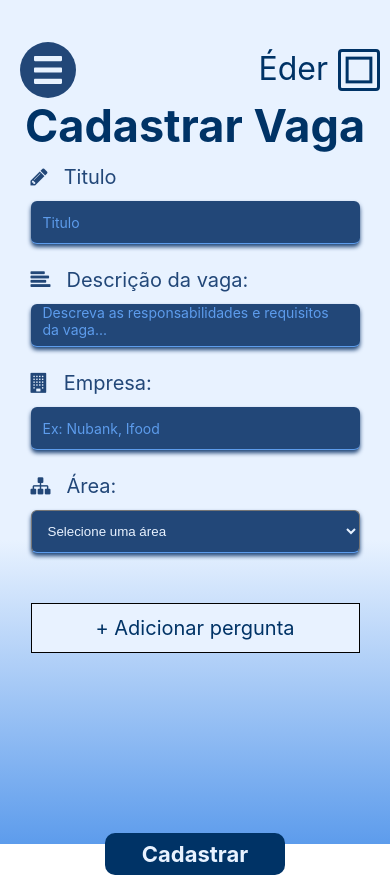
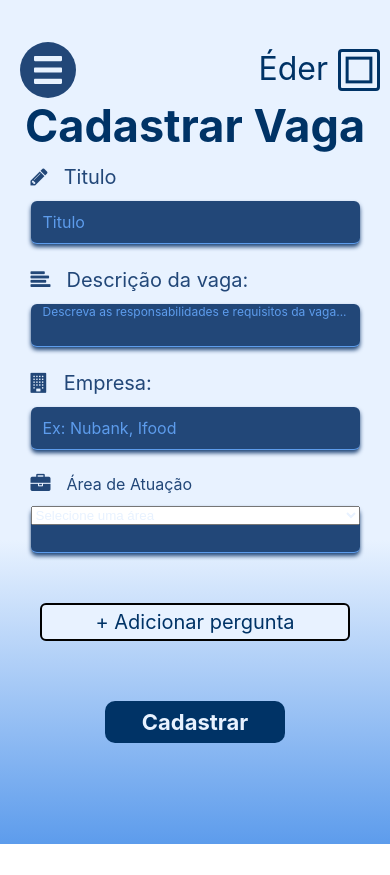
Before and after one commit to patrickfc17/Eder, a React Native app: screen / in a window 390 px wide. After the commit the page ends 844 px from the top, so only its background shows below. Built offline with nearby package versions, Linux system fonts and the light colour scheme.

Commit message:
💄 Creating the SelectBox component and updating some components

```diff
--- a/App.js
+++ b/App.js
@@ -1,9 +1,5 @@
 import { StyleSheet, View } from 'react-native'
 import { LinearGradient } from 'expo-linear-gradient'
-import { HomePage } from './pages/HomePage'
-import { LoginPage } from './pages/LoginPage'
-import { CadastreSePage } from './pages/CadastreSePage'
-import { DescricaoVaga } from './pages/DescricaoVaga'
 import { CadastrarVaga } from './pages/CadastrarVaga'
 import config from './styles.config'
 
--- a/components/BotaoAzul.jsx
+++ b/components/BotaoAzul.jsx
@@ -17,7 +17,7 @@ export const BotaoAzul = ({ texto }) => {
 
 const styles = StyleSheet.create({
   label: {
-    paddingTop: 180,
+    paddingTop: 60,
     flexDirection: 'row',
     justifyContent: 'center',
   },
--- a/components/BotaoMaisPergunta.jsx
+++ b/components/BotaoMaisPergunta.jsx
@@ -22,13 +22,14 @@ const styles = StyleSheet.create({
   },
   botao: {
     flex: 2,
-    width: 329,
-    height: 44,
+    width: 310,
+    height: 43,
     backgroundColor: lighter,
-    borderWidth: 1,
-    padding: 12,
+    borderWidth: 2,
+    borderRadius: 6,
   },
   text: {
+    padding: 5,
     fontSize: 20,
     color: darker,
     textAlign: 'center',
--- a/components/CadastrarVagaForm.jsx
+++ b/components/CadastrarVagaForm.jsx
@@ -1,6 +1,7 @@
 import { Input } from './Input'
 import { Form } from './Form'
 import { useState } from 'react'
+import { SelectBox } from './SelectBox'
 
 const inputs = [
   {
@@ -50,12 +51,13 @@ export const CadastrarVagaForm = () => {
       {inputs.map((input, index) => (
         <Input key={index} {...input} />
       ))}
-      <Input
-        label="Área:"
-        icon="sitemap"
-        pickerItems={areas}
-        selectedValue={selectedArea}
-        onValueChange={itemValue => setSelectedArea(itemValue)}
+      <SelectBox
+        label="Área de Atuação"
+        icon="briefcase"
+        placeholder="Selecione área de atuação"
+        value={selectedArea}
+        onChange={setSelectedArea}
+        items={areas}
       />
     </Form>
   )
--- a/components/Input.jsx
+++ b/components/Input.jsx
@@ -1,6 +1,5 @@
 import { FontAwesome } from '@expo/vector-icons'
-import { StyleSheet, Text, TextInput, View } from 'react-native'
-import { Picker } from '@react-native-picker/picker'
+import { StyleSheet, Text, TextInput, View, Dimensions } from 'react-native'
 import config from '../styles.config'
 
 const { dark, lighter, light } = config.colors
@@ -10,39 +9,26 @@ export const Input = ({
   label,
   icon,
   placeholder = '',
-  pickerItems,
-  selectedValue,
-  onValueChange,
   multiline = false,
   ...props
 }) => {
+  const fontSize =
+    placeholder.length > 30 ? 12 : placeholder.length > 20 ? 14 : 16
   return (
     <View style={styles.container}>
       <View style={styles.label}>
         <FontAwesome name={icon} size={20} color={dark} />
         <Text style={styles.text}>{label}</Text>
       </View>
-      {pickerItems ? (
-        <Picker
-          selectedValue={selectedValue}
-          onValueChange={onValueChange}
-          style={[styles.input, styles.picker]}
-          dropdownIconColor={light}>
-          {pickerItems.map((item, index) => (
-            <Picker.Item key={index} label={item.label} value={item.value} />
-          ))}
-        </Picker>
-      ) : (
       <TextInput
         multiline={multiline}
-          numberOfLines={multiline ? 4 : 1}
+        numberOfLines={multiline ? 5 : 1}
         maxLength={40}
-          style={styles.input}
+        style={[styles.input, { fontSize }]}
         placeholder={placeholder}
         placeholderTextColor={light}
         {...props}
       />
-      )}
     </View>
   )
 }
--- /dev/null
+++ b/components/SelectBox.jsx
@@ -0,0 +1,68 @@
+import { View, Text, StyleSheet } from 'react-native'
+import { Picker } from '@react-native-picker/picker'
+import { FontAwesome } from '@expo/vector-icons'
+import config from '../styles.config'
+
+const { dark, lighter, light } = config.colors
+const { darkBox } = config.shadows
+
+export const SelectBox = ({
+  label = '',
+  icon = '',
+  value,
+  onChange,
+  items = [],
+}) => {
+  return (
+    <View style={styles.container}>
+      <View style={styles.label}>
+        <FontAwesome name={icon} size={20} color={dark}></FontAwesome>
+        <Text style={[styles.text]}>{label}</Text>
+      </View>
+      <View style={styles.inputContainer}>
+        <Picker
+          selectedValue={value}
+          onValueChange={onChange}
+          style={styles.picker}
+          dropdownIconColor={lighter}
+          styles={styles.inputContainer}>
+          {items.map((item, index) => (
+            <Picker.Item key={index} label={item.label} value={item.value} />
+          ))}
+        </Picker>
+      </View>
+    </View>
+  )
+}
+const styles = StyleSheet.create({
+  container: {
+    gap: 12,
+    height: 79,
+  },
+  label: {
+    flexDirection: 'row',
+    alignItems: 'center',
+    gap: 16,
+  },
+  text: {
+    fontSize: 16,
+    color: dark,
+    fontWeight: 'normal',
+  },
+  inputContainer: {
+    flex: 2,
+    width: 329,
+    height: 44,
+    backgroundColor: dark,
+    borderRadius: 6,
+    color: lighter,
+    borderBottomWidth: 1,
+    borderBottomColor: light,
+    boxShadow: darkBox,
+    outlineStyle: 'none',
+  },
+  picker: {
+    height: 'auto',
+    color: lighter,
+  },
+})
--- a/pages/CadastrarVaga.jsx
+++ b/pages/CadastrarVaga.jsx
@@ -1,4 +1,4 @@
-import { ScrollView, StyleSheet, View } from 'react-native'
+import { ScrollView } from 'react-native'
 import { Header } from '../components/Header'
 import { CadastrarVagaForm } from '../components/CadastrarVagaForm'
 import { BotaoMaisPergunta } from '../components/BotaoMaisPergunta'
```
Also changed, not shown: package.json (+13 -11 lines). Lines whose indentation alone changed are shown as unchanged.
